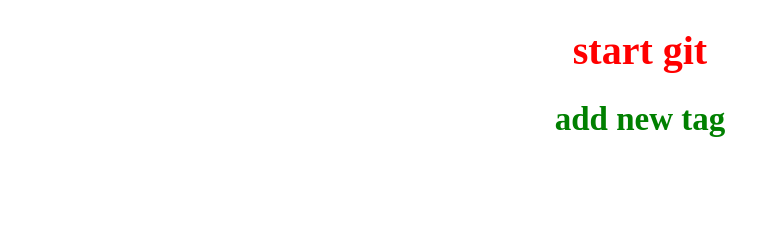
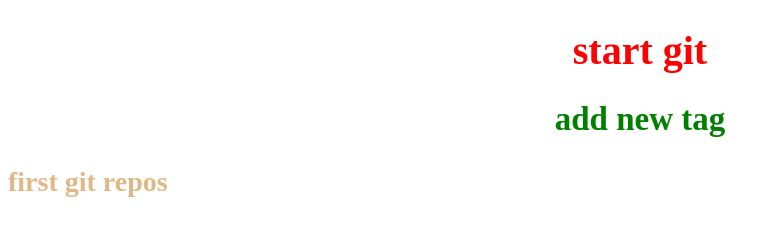
Before and after one commit to dianaporodko/git-testing, a plain HTML site: page index.html in a window 1280 px wide. Shown: the whole page, without its empty margins (0-778 px from the left). Drawn offline with Linux system fonts and the light colour scheme.

```diff
--- a/index.html
+++ b/index.html
@@ -11,6 +11,7 @@
 
     <h1>start git</h1>
     <h2>add new tag</h2>
+    <h3>first git repos</h3>
 
 
     <script src="script.js"></script>
--- a/style.css
+++ b/style.css
@@ -8,3 +8,8 @@ h2{
     font-size: 33px;
     text-align: center;
 }
+h3{
+    color: burlywood;
+    font-size: 28px;
+
+}
```
